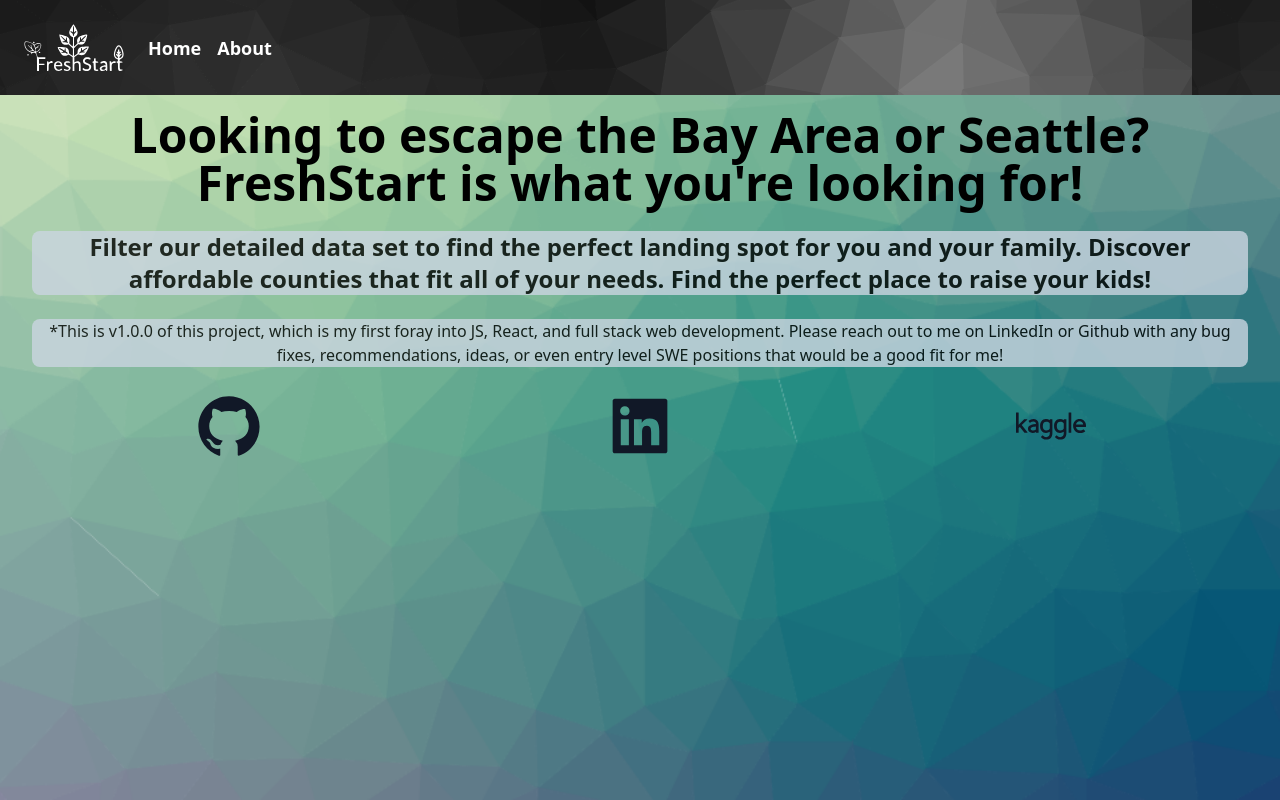
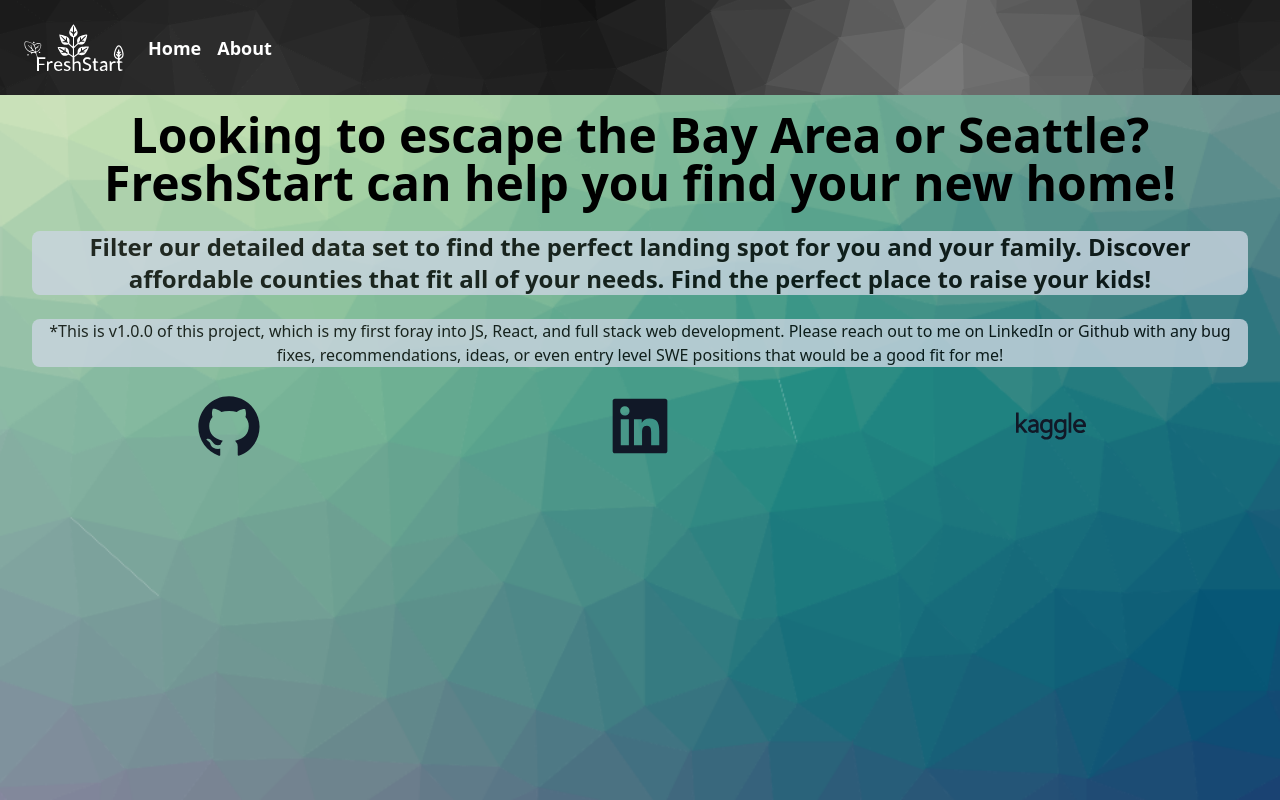
Before and after one commit to matthew-lewis-17/freshstart-client, a React (Create React App) app: page /about in a window 1280 px wide. Built offline with nearby package versions, Linux system fonts and the light colour scheme.

Commit message:
small change in wording

```diff
--- a/src/Homepage.js
+++ b/src/Homepage.js
@@ -8,7 +8,7 @@ function Homepage() {
       <>
     <div className="flex flex-col gap-6">
         <div className="text-5xl text-black font-extrabold text-center">
-            Looking to escape the Bay Area or Seattle? FreshStart is what you're looking for!
+            Looking to escape the Bay Area or Seattle? FreshStart can help you find your new home!
         </div>
         <div className="rounded-lg bg-slate-300 text-2xl text-black font-extrabold text-center opacity-80">
             Filter our detailed data set to find the perfect landing spot for you and your family. Discover affordable counties that fit all of your needs. Find the perfect place to raise your kids!
```
